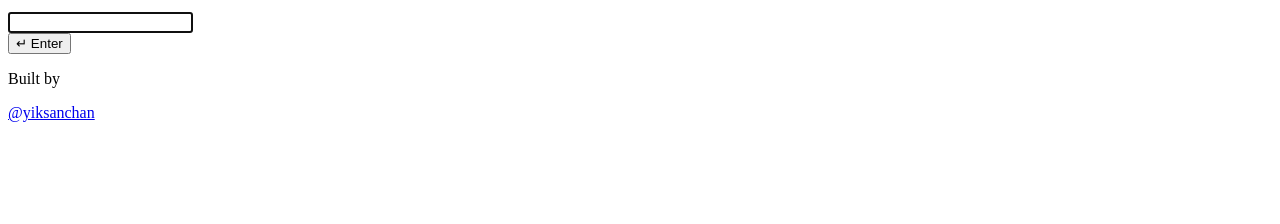
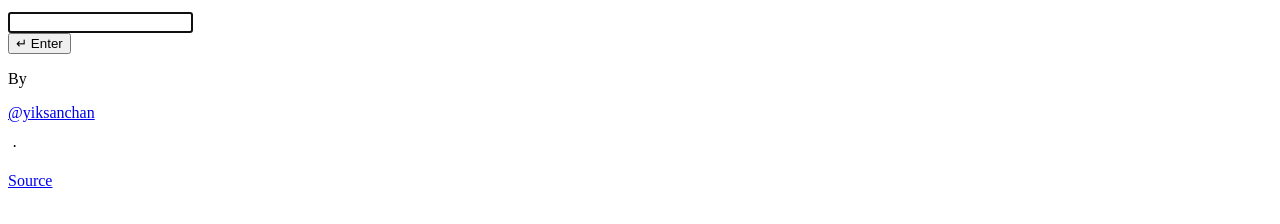
Before and after one commit to YikSanChan/howXdoY, a Next.js app: page / in a window 1280 px wide. Shown: the part 128-352 px from the top of the page. Built offline with nearby package versions, Linux system fonts and the light colour scheme.

Commit message:
link to source in footer

```diff
--- a/pages/index.js
+++ b/pages/index.js
@@ -129,12 +129,19 @@ export default function Home({ blogs, defaultBlogs }) {
       </main>
 
       <footer className="flex items-center justify-center w-full h-24 border-t">
-        <p>Built by&nbsp;</p>
+        <p>By&nbsp;</p>
         <a
-          className="flex items-center justify-center text-white bg-black"
+          className="text-white bg-black"
           href="https://twitter.com/yiksanchan"
         >
           @yiksanchan
+        </a>
+        <p>&nbsp;·&nbsp;</p>
+        <a
+          className="text-white bg-black"
+          href="https://github.com/YikSanChan/howXdoY"
+        >
+          Source
         </a>
       </footer>
     </div>
```
